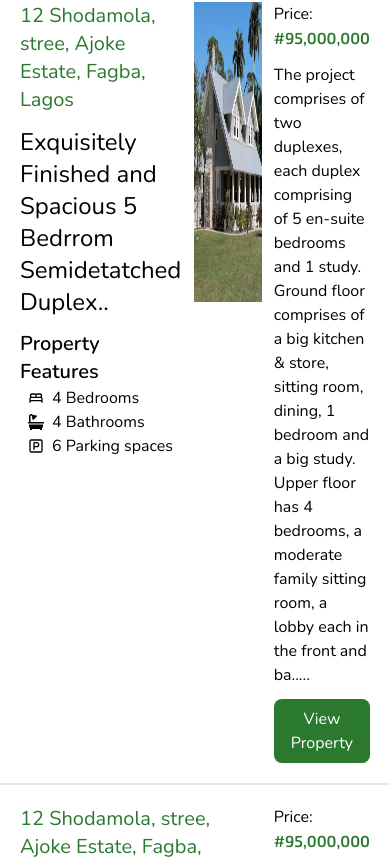
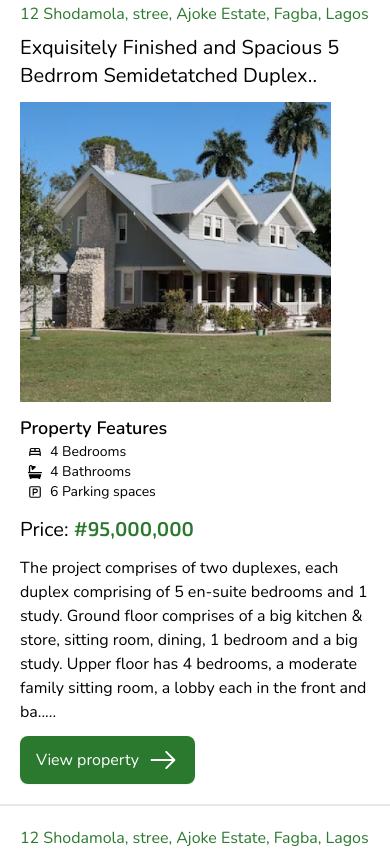
Before and after one commit to ifedolapoomoniyi/Jocacel-New, a React (Vite) app: page /real-estate in a window 390 px wide. Shown: the part 1114-1973 px from the top of the page. Built offline with nearby package versions, Linux system fonts and the light colour scheme.

Commit message:
Responsiveness

```diff
--- a/src/components/RealEstate.jsx
+++ b/src/components/RealEstate.jsx
@@ -1,7 +1,8 @@
 import { MdOutlineBed } from "react-icons/md";
 import { LuParkingSquare } from "react-icons/lu";
 import { FaBath } from "react-icons/fa";
-import BtnPrimary from "./BtnPrimary";
+import Go from "../assets/icons/Go.svg";
+import { Link } from "react-router-dom";
 
 const RealEstate = ({
 	location,
@@ -14,21 +15,21 @@ const RealEstate = ({
 	image,
 }) => {
 	return (
-		<div className="flex flex-row gap-3 lg:p-10 p-5 border-b-2 justify-between">
-			<div className="max-w-[500px] flex flex-col gap-3">
-				<div className="text-primary text-xl">{location}</div>
-				<div className="text-2xl">{name}</div>
-				<div>
-					<div className="font-semibold text-xl">
+		<div className="flex flex-col justify-between gap-3 p-5 border-b-2 md:flex-row lg:p-10">
+			<div className="max-w-[500px] flex flex-col gap-2 md:gap-3 flex-1">
+				<div className="text-primary md:text-xl">{location}</div>
+				<div className="text-xl md:text-2xl">{name}</div>
+				<div className="hidden md:block">
+					<div className="text-xl font-semibold">
 						Property Features
 					</div>
-					<div className="text-base px-2 flex flex-row gap-2 items-center">
+					<div className="flex flex-row items-center gap-2 px-2 text-base">
 						<MdOutlineBed /> {rooms} Bedrooms
 					</div>
-					<div className="text-base px-2 flex flex-row gap-2 items-center">
+					<div className="flex flex-row items-center gap-2 px-2 text-base">
 						<FaBath /> {bathrooms} Bathrooms
 					</div>
-					<div className="text-base px-2 flex flex-row gap-2 items-center">
+					<div className="flex flex-row items-center gap-2 px-2 text-base">
 						<LuParkingSquare /> {parking} Parking spaces
 					</div>
 				</div>
@@ -36,20 +37,36 @@ const RealEstate = ({
 
 			{/* Image */}
 			<div className="">
-				<img src={image} alt=""  className="h-[300px]"/>
+				<img src={image} alt="" className="h-[300px]" />
+			</div>
+
+			<div className="md:hidden">
+				<div className="text-lg font-semibold">Property Features</div>
+				<div className="flex flex-row items-center gap-2 px-2 text-sm">
+					<MdOutlineBed /> {rooms} Bedrooms
+				</div>
+				<div className="flex flex-row items-center gap-2 px-2 text-sm">
+					<FaBath /> {bathrooms} Bathrooms
+				</div>
+				<div className="flex flex-row items-center gap-2 px-2 text-sm">
+					<LuParkingSquare /> {parking} Parking spaces
+				</div>
 			</div>
 
 			{/* Details */}
 			<div className="flex-1 max-w-[500px] flex flex-col gap-3">
-				<div>
+				<div className="text-xl">
 					Price:{" "}
-					<h6 className="text-primary inline font-semibold">
+					<h6 className="inline font-semibold text-primary">
 						#{price}
 					</h6>
 				</div>
 				<div>{details}</div>
 				<div>
-					<BtnPrimary white text="View Property" />
+					<Link to={'/real-estate/fdd'} className="flex items-center gap-2 p-2 px-4 text-white transition-all rounded-lg shadow-sm bg-primary hover:opacity-80 w-fit">
+						View property
+						<img src={Go} alt="" className="inline w-8 " />
+					</Link>
 				</div>
 			</div>
 		</div>
```
